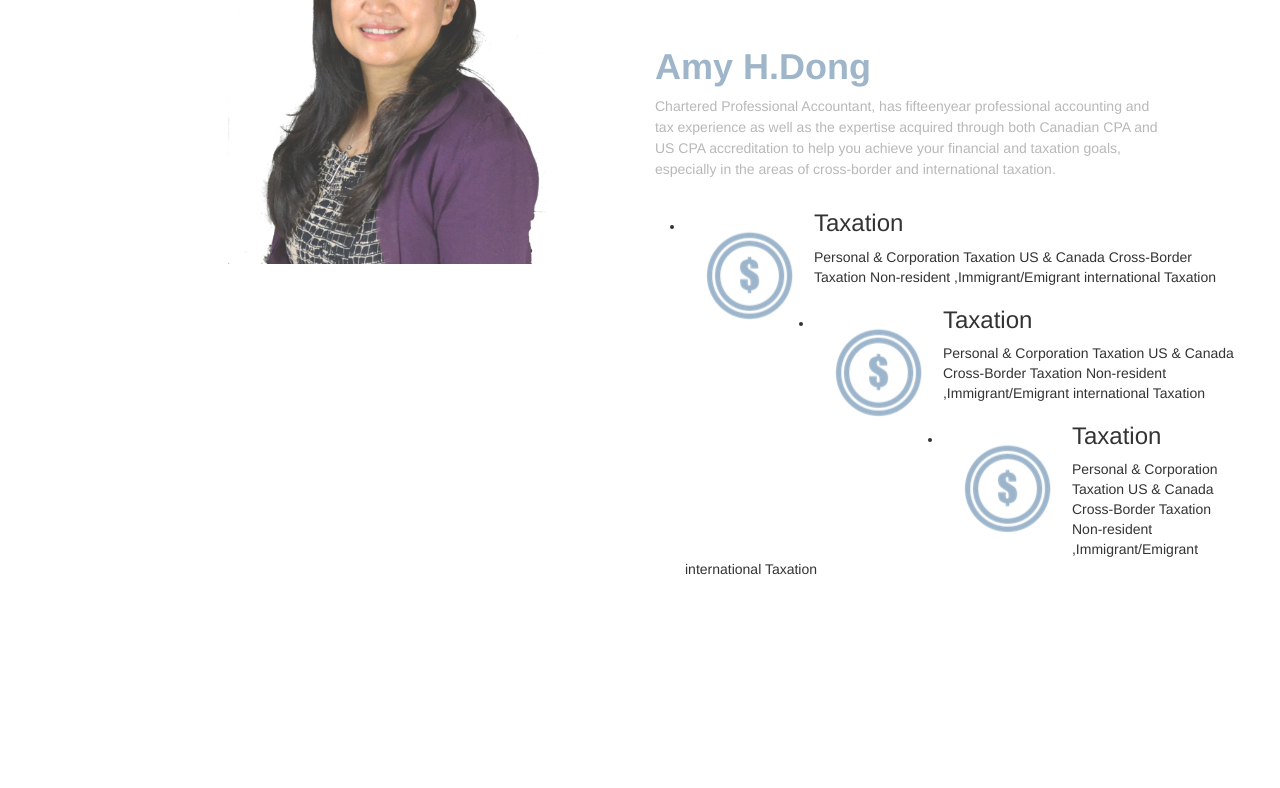
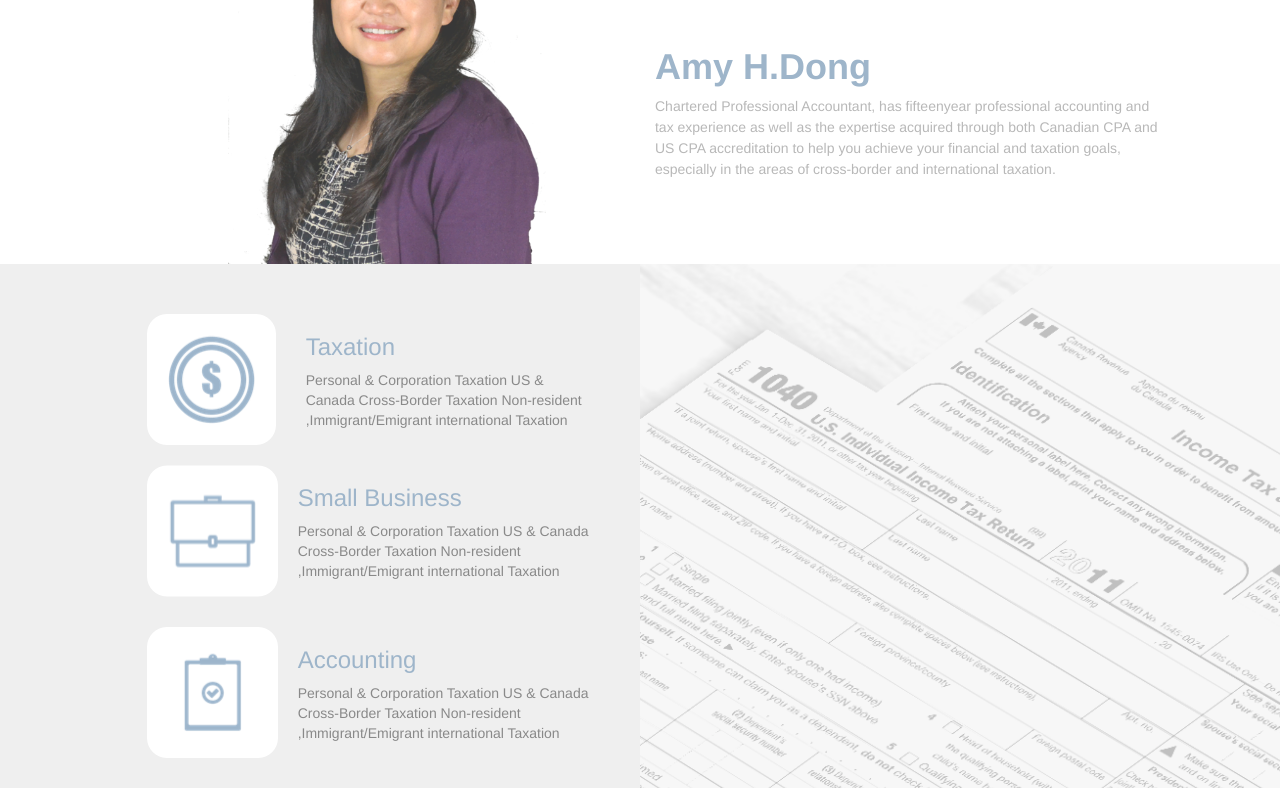
Before and after one commit to nobitazyc/personal-webapp, a plain HTML site: page index.html in a window 1280 px wide. Shown: the part 663-1451 px from the top of the page. Before the commit the page ends 1253 px from the top, so only its background shows below. Drawn offline with Linux system fonts and the light colour scheme.

Commit message:
first shot of service part

```diff
--- /dev/null
+++ b/css/artical.css
@@ -0,0 +1 @@
+#Artical
--- a/css/global.css
+++ b/css/global.css
@@ -24,6 +24,9 @@
 }
 .dark-grey{
 	color:#B8B8B8;
+}
+.darken-grey{
+	color:#898989;
 }
 .deep-dark-grey{
 	color:#616161;
--- a/css/service.css
+++ b/css/service.css
@@ -1,7 +1,10 @@
+#Service .content{
+	background-color:#EFEFEF;
+}
 #Service{
-	.content{
-		ul{
-
-		}
-	}
+	display: inline-block;
+	background-image: url("../image/tax_form_bg.png");
+	background-repeat:no-repeat;
+	background-size:50%;
+	background-position:100% 50%;
 }
--- a/index.html
+++ b/index.html
@@ -55,27 +55,30 @@
 				<p class="dark-grey" style="line-height:1.5">Chartered Professional Accountant, has fifteenyear professional accounting and tax experience as well as the expertise acquired through both Canadian CPA and US CPA accreditation to help you achieve your financial and taxation goals, especially in the areas of cross-border and international taxation.</p>
 			</div>
 		</div>
+		<div class="clear"></div>
 		<div id="Service">
-			<div class="col-sm-6" class="content">
-				<ul class="pl30 pr30">
-					<li>
-						<img class="pull-left" src="image/taxation.png">
-						<h3>Taxation</h3>
-						<p>Personal & Corporation Taxation US & Canada Cross-Border Taxation Non-resident ,Immigrant/Emigrant international Taxation</p>
-					</li>
-					<li>
-						<img class="pull-left" src="image/taxation.png">
-						<h3>Taxation</h3>
-						<p>Personal & Corporation Taxation US & Canada Cross-Border Taxation Non-resident ,Immigrant/Emigrant international Taxation</p>
-					</li>
-					<li>
-						<img class="pull-left" src="image/taxation.png">
-						<h3>Taxation</h3>
-						<p>Personal & Corporation Taxation US & Canada Cross-Border Taxation Non-resident ,Immigrant/Emigrant international Taxation</p>
-					</li>
+			<div class="col-sm-6 content" >
+				<div class="col-sm-10 col-sm-offset-2">
+
+					<div class="col-sm-12 mt50 mb20">
+						<img class="pull-left mr30" src="image/taxation.png">
+						<h3 class="blue-grey">Taxation</h3>
+						<p class="darken-grey">Personal & Corporation Taxation US & Canada Cross-Border Taxation Non-resident ,Immigrant/Emigrant international Taxation</p>
+					</div>
+					<div class="col-sm-12 mb30">
+						<img class="pull-left mr20" src="image/business.png">
+						<h3 class="blue-grey">Small Business</h3>
+						<p class="darken-grey">Personal & Corporation Taxation US & Canada Cross-Border Taxation Non-resident ,Immigrant/Emigrant international Taxation</p>
+					</div>
+					<div class="col-sm-12 mb30">
+						<img class="pull-left mr20" src="image/accounting.png">
+						<h3 class="blue-grey">Accounting</h3>
+						<p class="darken-grey">Personal & Corporation Taxation US & Canada Cross-Border Taxation Non-resident ,Immigrant/Emigrant international Taxation</p>
+					</div>
 				</ul>
 			</div>
-			<div class="col-sm-6"></div>
+		</div>
+		<div id="Artical">
 		</div>
 	</body>
 </html>
```
